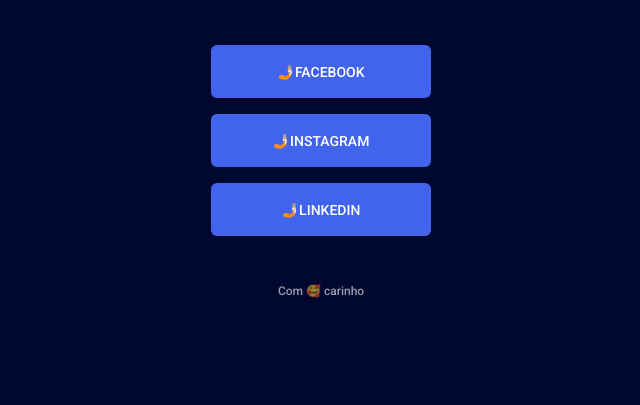
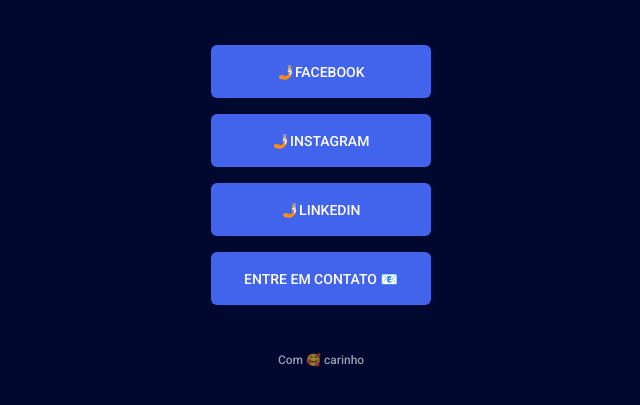
Before and after one commit to RAFAELANICOLAPAGLIOTTO/maratona-explorer-2, a plain HTML site: page index.html in a window 1280 px wide. Shown: the part 337-742 px from the top of the page, without its empty margins (319-959 px from the left). Drawn offline with Linux system fonts and the light colour scheme.

Commit message:
Update index.html

```diff
--- a/index.html
+++ b/index.html
@@ -32,6 +32,9 @@
        <a href="https://www.linkedin.com/in/rafaela-de-nicola-pagliotto-833417242/"
        target="_blank">🤳🏻linkedin</a>
      </li>
+     <li>
+        <a href="mailto:rafaela_mariane@hotmail.com">Entre em contato 📧</a>
+    </li>
    </ul>
    <footer>Com 🥰 carinho</footer>
    </div>
```
